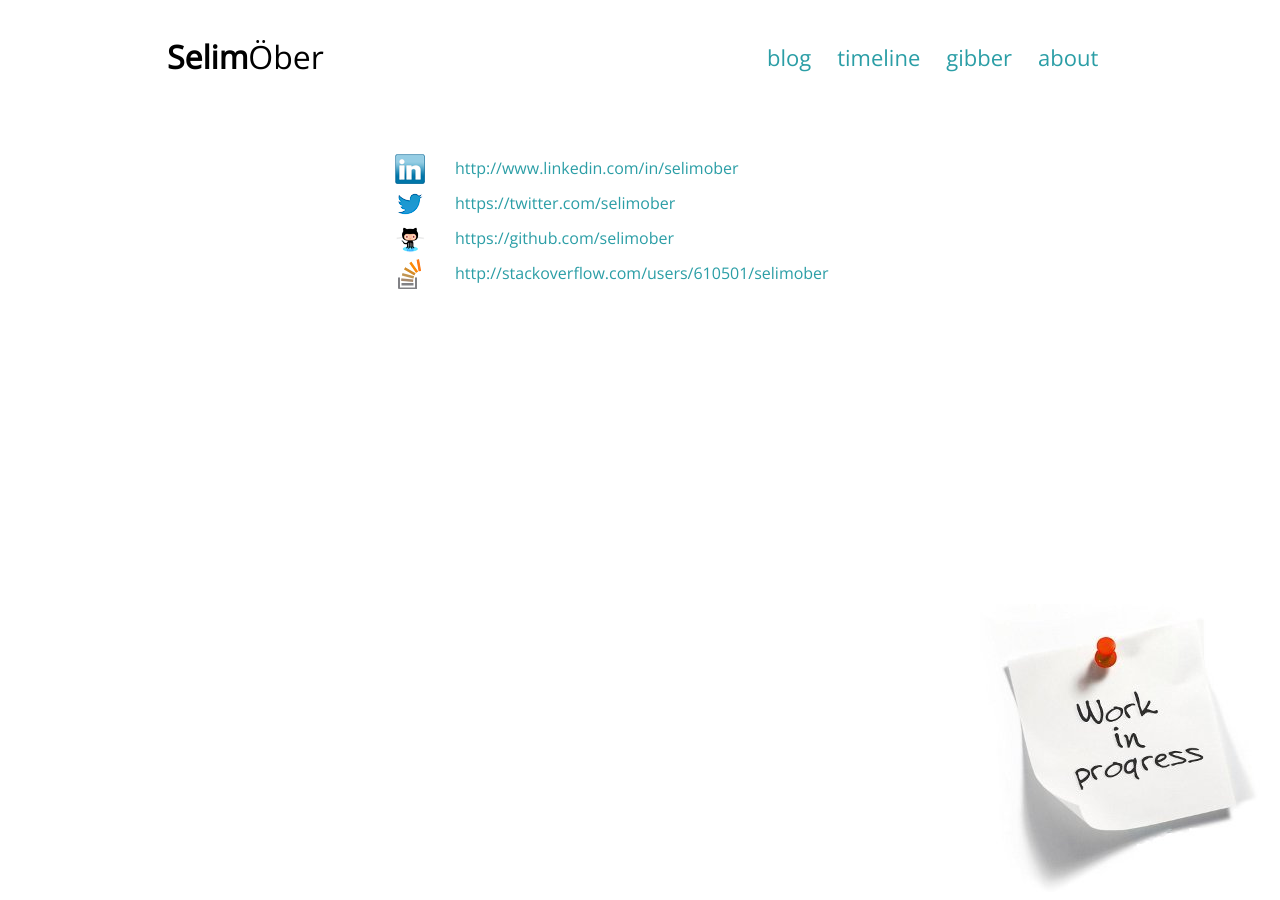
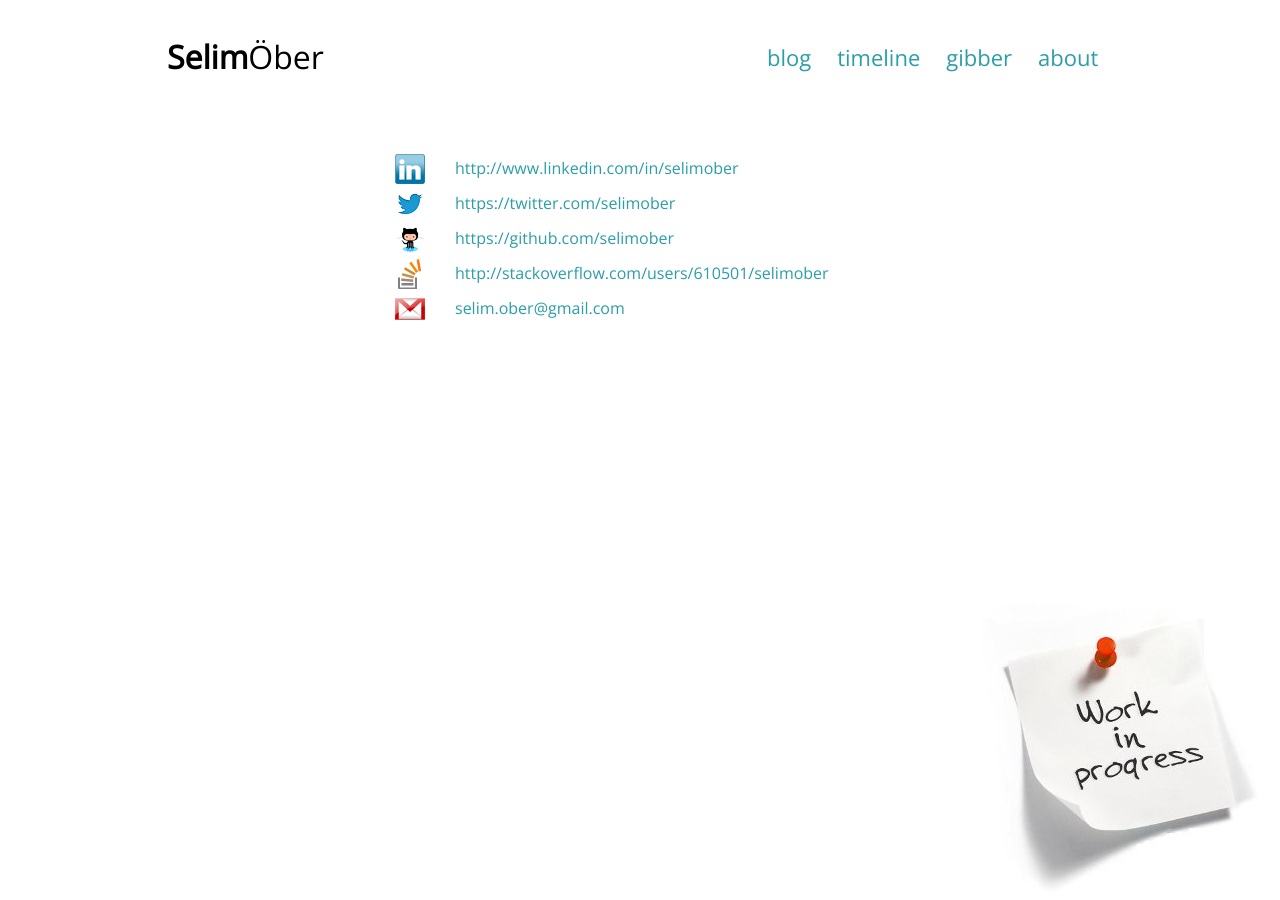
Before and after one commit to selimober/selimober.github.io, a Jekyll site: the page built from about.md, in a window 1280 px wide. Built offline with Jekyll 4.4.1, drawn with Linux system fonts in a browser that asks for light colours; some web fonts are replaced; Markdown is read by kramdown in place of the engine named in the settings.

Commit message:
added gmail to contact info

```diff
--- a/about.md
+++ b/about.md
@@ -21,6 +21,10 @@ layout: no_col
 				<div class="span1 text-right"><img src="/assets/img/stackoverflow_icon.png" alt="Stackoverflow Logo"></div>
 				<div class="span5"><a href="http://stackoverflow.com/users/610501/selimober">http://stackoverflow.com/users/610501/selimober</a></div>
 			</div>
+			<div class="row">
+				<div class="span1 text-right"><img src="/assets/img/gmail-icon256.png" alt="Gmail Logo"></div>
+				<div class="span5"><a href="mailto:selim.ober@gmail.com">selim.ober@gmail.com</a></div>
+			</div>
 		</div>
 	</div>
 </div>
```
Also changed, not shown: assets/img/gmail-icon256.png (added).
